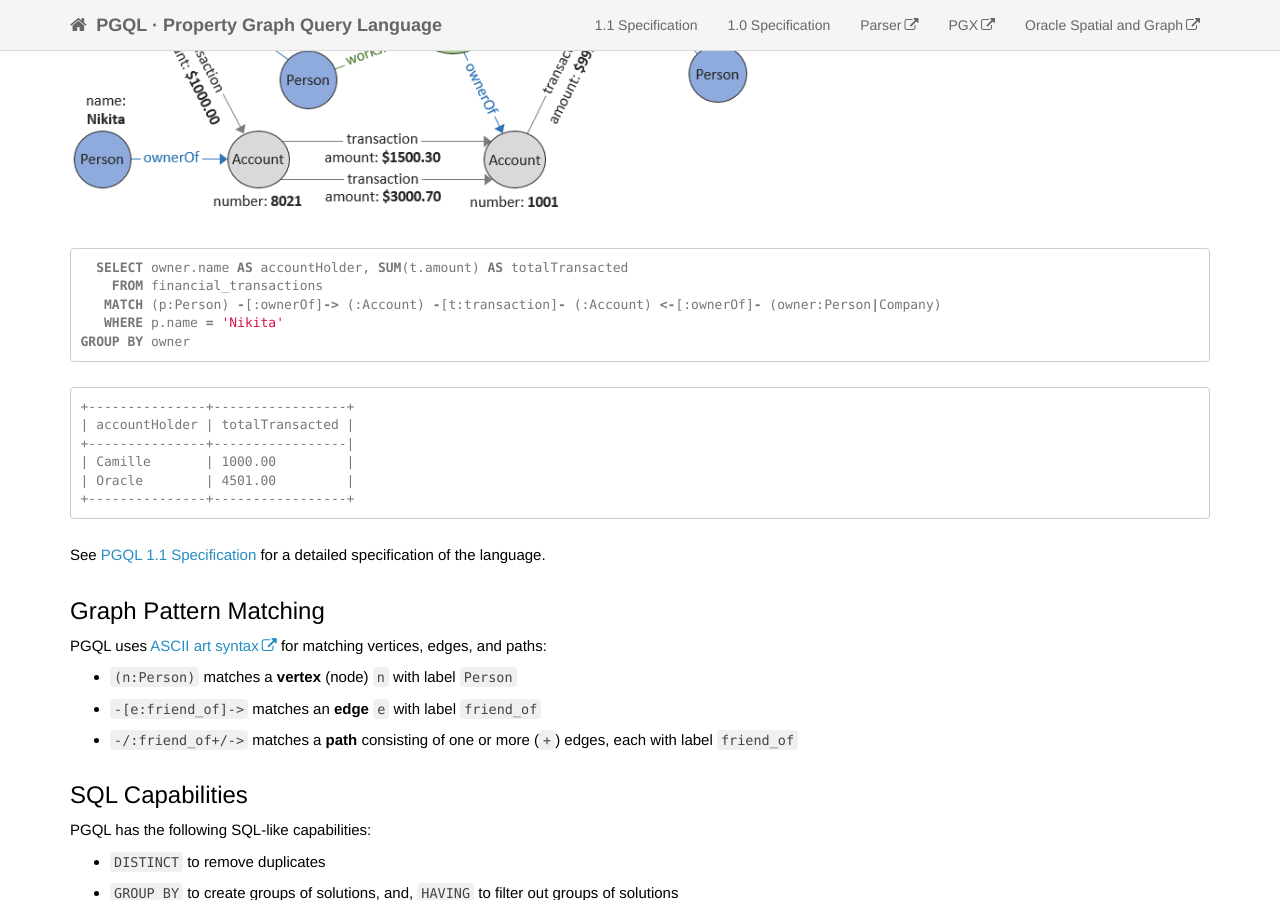
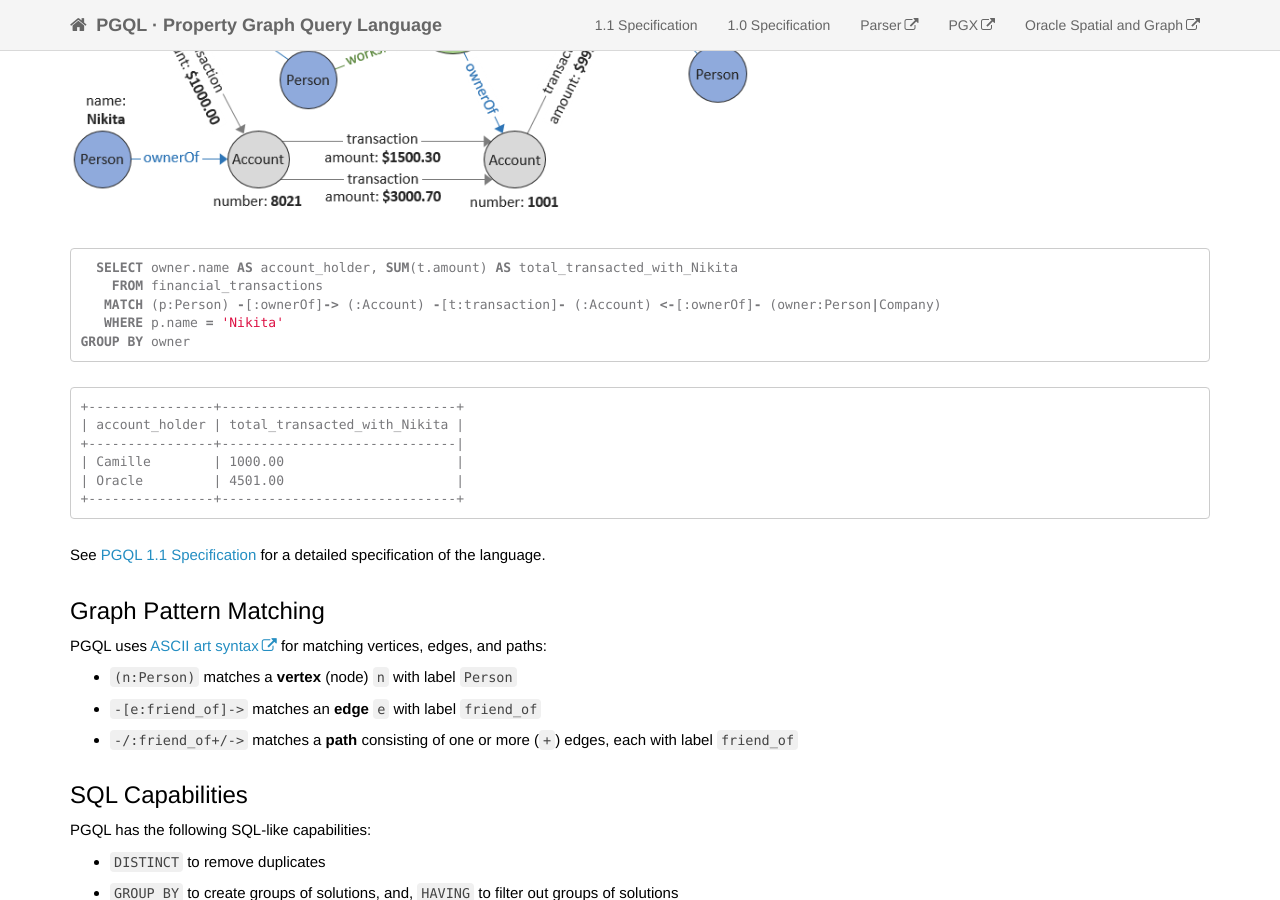
Before and after one commit to oracle/pgql-lang, a Jekyll site: the page built from index.md, in a window 1280 px wide and 900 px high, scrolled down 589 px. Built offline with Jekyll 4.4.1, drawn with Linux system fonts in a browser that asks for light colours; nearby versions of some CDN libraries; comment, search, counter and statistics services are not loaded.

Commit message:
minor readability improvement

````diff
--- a/index.md
+++ b/index.md
@@ -22,7 +22,7 @@ An example is as follows:
 {% include image.html file="example_graphs/financial_transactions.png" style="width:680px;" %}
 
 ```sql
-  SELECT owner.name AS accountHolder, SUM(t.amount) AS totalTransacted
+  SELECT owner.name AS account_holder, SUM(t.amount) AS total_transacted_with_Nikita
     FROM financial_transactions
    MATCH (p:Person) -[:ownerOf]-> (:Account) -[t:transaction]- (:Account) <-[:ownerOf]- (owner:Person|Company)
    WHERE p.name = 'Nikita'
@@ -30,12 +30,12 @@ GROUP BY owner
 ```
 
 ```
-+---------------+-----------------+
-| accountHolder | totalTransacted |
-+---------------+-----------------|
-| Camille       | 1000.00         |
-| Oracle        | 4501.00         |
-+---------------+-----------------+
++----------------+------------------------------+
+| account_holder | total_transacted_with_Nikita |
++----------------+------------------------------|
+| Camille        | 1000.00                      |
+| Oracle         | 4501.00                      |
++----------------+------------------------------+
 ```
 
 See [PGQL 1.1 Specification](spec/1.1/) for a detailed specification of the language.
````
